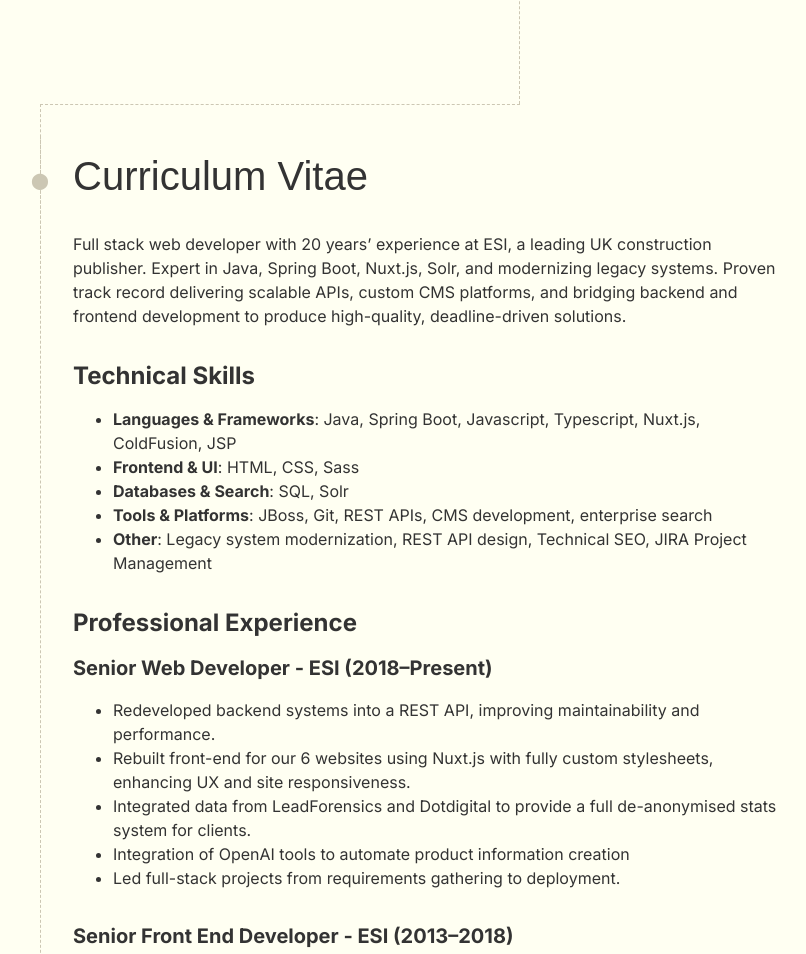
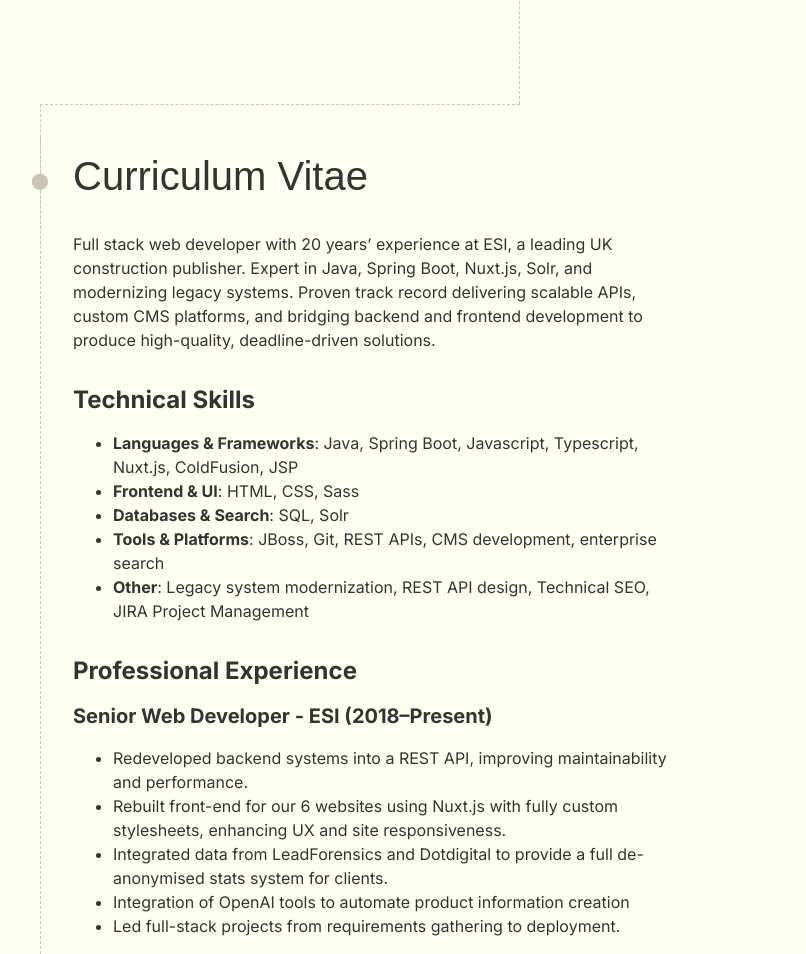
Before and after one commit to jayb0b/personal-site, an Astro site: page / in a window 1280 px wide. Shown: the part 1818-2772 px from the top of the page, without its empty margins (120-926 px from the left). Built offline with nearby package versions, Linux system fonts and the light colour scheme; Astro itself is replaced by a stand-in of ours; a web font is replaced by a local one.

Commit message:
cv width

```diff
--- a/src/styles/layout.css
+++ b/src/styles/layout.css
@@ -88,7 +88,7 @@
 .content--wide {
   padding: 2rem;
   grid-template-columns: 1fr;
-  max-width: 80ch;
+  max-width: 70ch;
   > * {
     border-right: 0px !important;
     padding: 0;
```
